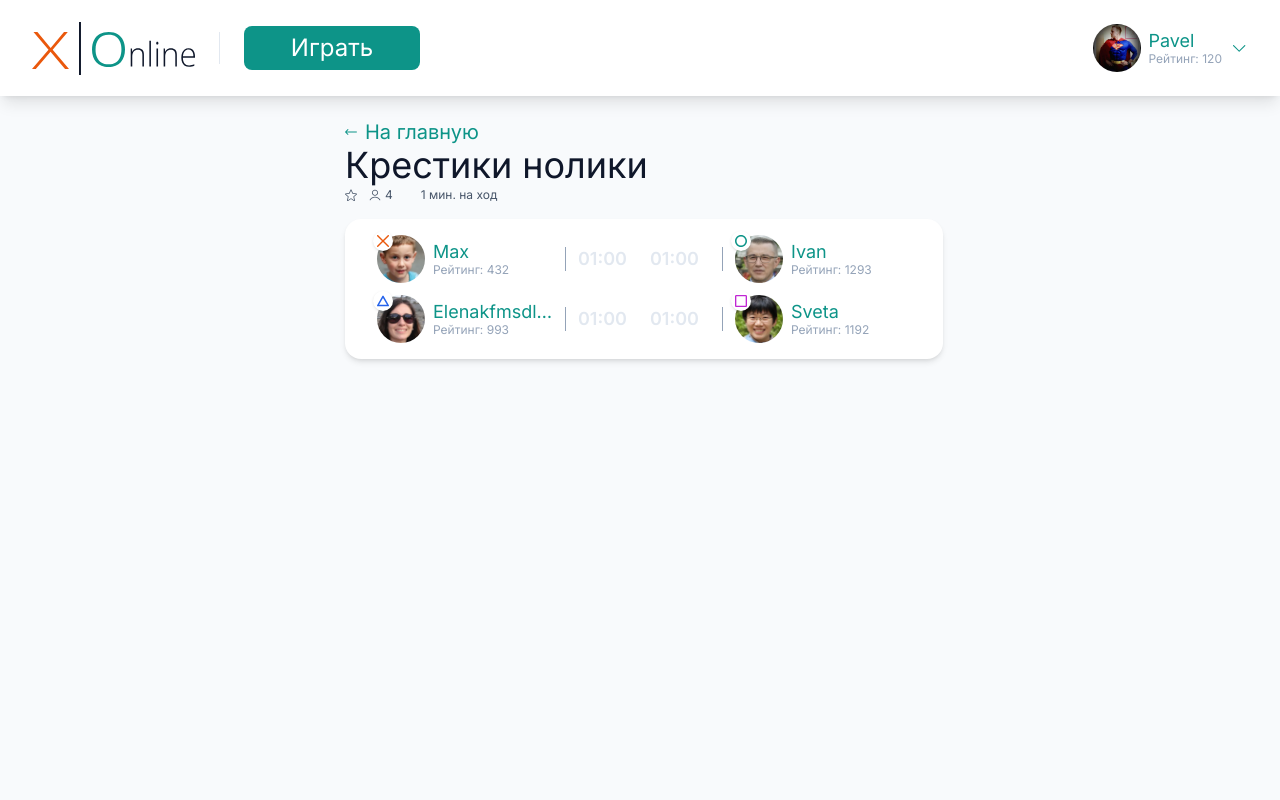
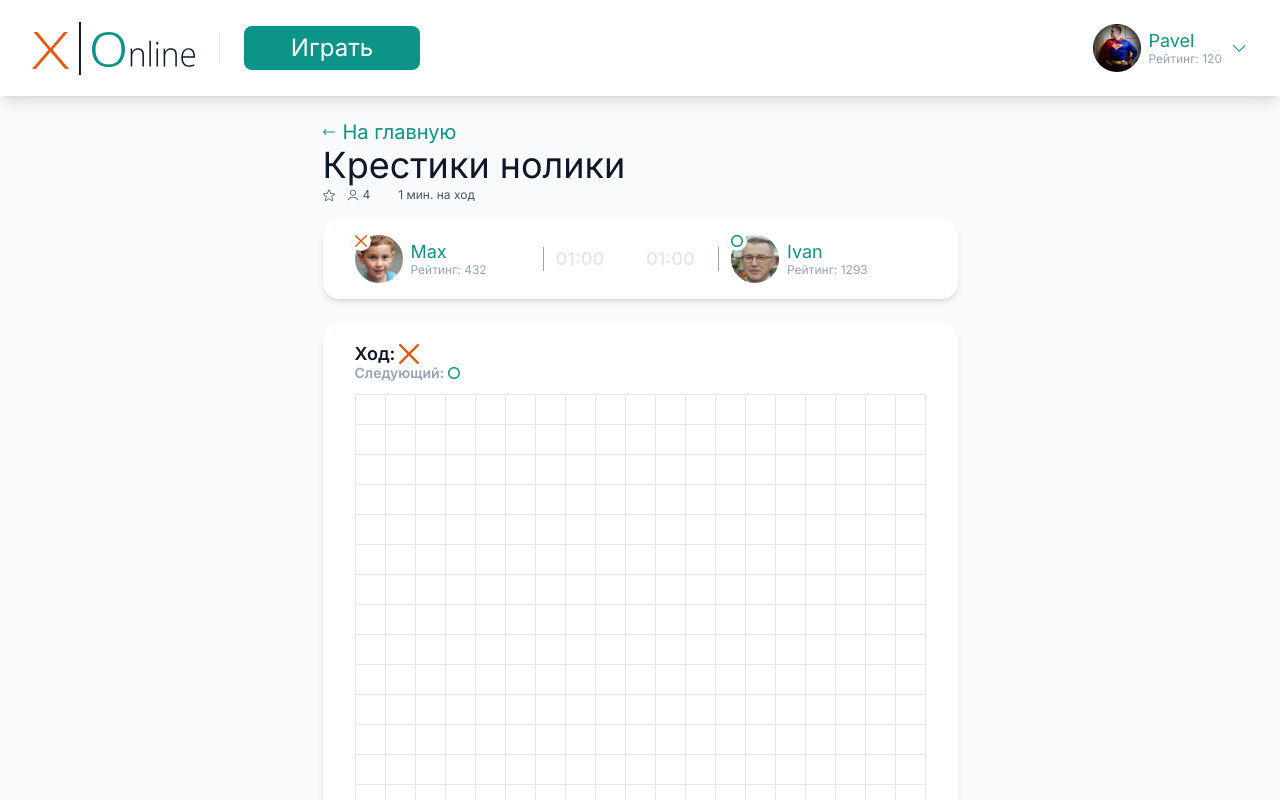
Before and after one commit to Mezin24/tic-tac-toe-online, a Next.js app: page / in a window 1280 px wide. Shown: the top 800 px of the page. Built offline with nearby package versions, Linux system fonts and the light colour scheme; some icons are missing.

Commit message:
refactor ui and model

```diff
--- a/components/game-new/game.jsx
+++ b/components/game-new/game.jsx
@@ -4,16 +4,61 @@ import { BackLink } from "./ui/back-link";
 import { GameLayout } from "./ui/game-layout";
 import { players } from "./constants";
 import { PlayerInfo } from "./ui/player-info";
+import { GameMoveInfo } from "./ui/game-move-info";
+import { UseGameState } from "./model/use-game-state";
+import { GameCell } from "./ui/game-cell";
+import { GameOverModal } from "./ui/game-over-modal";
+
+const PLAYER_COUNT = 2;
 
 export const Game = () => {
+  const {
+    cells,
+    currentMove,
+    handleCellClick,
+    nextMove,
+    winnerSequence,
+    winnerSymbol,
+  } = UseGameState(PLAYER_COUNT);
+
+  const winnerPlayer = players.find((player) => player.symbol === winnerSymbol);
+
   return (
+    <>
       <GameLayout
         backLink={<BackLink />}
         title={<GameTitle />}
         gameInfo={
           <GameInfo isRatingGame playersCount={4} timeMode={"1 мин. на ход"} />
         }
-      playerslist={players.map((player, index) => (
+        ndex
+        playerslist={players.slice(0, PLAYER_COUNT).map((player, index) => (
+          <PlayerInfo
+            key={player.id}
+            name={player.name}
+            isRight={index % 2}
+            avatar={player.avatar}
+            rating={player.rating}
+            symbol={player.symbol}
+            seconds={60}
+          />
+        ))}
+        gameMoveInfo={
+          <GameMoveInfo currentMove={currentMove} nextMove={nextMove} />
+        }
+        gameCells={cells.map((cell, index) => (
+          <GameCell
+            onClick={() => handleCellClick(index)}
+            key={index}
+            isWinner={winnerSequence?.includes(index)}
+            disabled={!!winnerSymbol}
+            symbol={cell}
+          />
+        ))}
+      />
+      <GameOverModal
+        winnerName={winnerPlayer?.name}
+        players={players.slice(0, PLAYER_COUNT).map((player, index) => (
           <PlayerInfo
             key={player.id}
             name={player.name}
@@ -25,5 +70,6 @@ export const Game = () => {
           />
         ))}
       />
+    </>
   );
 };
--- /dev/null
+++ b/components/game-new/model/compute-winner.js
@@ -0,0 +1,53 @@
+export function computeWinner(cells, sequenceSize = 5, fieldSize = 19) {
+  const gap = Math.floor(sequenceSize / 2);
+
+  function compareElements(indexes) {
+    let result = true;
+
+    for (let i = 1; i < indexes.length; i++) {
+      result &&= !!cells[indexes[i]];
+      result &&= cells[indexes[i]] === cells[indexes[i - 1]];
+    }
+
+    return result;
+  }
+
+  function getSequenceIndexes(i) {
+    const res = [
+      [], // -
+      [], // \
+      [], // /
+      [], // |
+    ];
+
+    for (let j = 0; j < sequenceSize; j++) {
+      res[0].push(j - gap + i);
+      res[1].push(fieldSize * (j - gap) + (j - gap) + i);
+      res[2].push(-fieldSize * (j - gap) + (j - gap) + i);
+      res[3].push(fieldSize * (j - gap) + i);
+    }
+
+    const x = i % fieldSize;
+    if (x < gap || x >= fieldSize - gap) {
+      res.shift();
+      res.shift();
+      res.shift();
+    }
+
+    return res;
+  }
+
+  for (let i = 0; i < cells.length; i++) {
+    if (cells[i]) {
+      const indexRows = getSequenceIndexes(i);
+
+      const winnerIndexes = indexRows.find((row) => compareElements(row));
+
+      if (winnerIndexes) {
+        return winnerIndexes;
+      }
+    }
+  }
+
+  return undefined;
+}
--- /dev/null
+++ b/components/game-new/model/get-next-move.js
@@ -0,0 +1,10 @@
+import { MOVE_ORDER } from "../constants";
+
+export function getNextMove(currentMove, playersCount, playersTimeOver) {
+  const slicedMoveOrder = MOVE_ORDER.slice(0, playersCount).filter(
+    (symbol) => !playersTimeOver.includes(symbol)
+  );
+
+  const nextMoveIndex = slicedMoveOrder.indexOf(currentMove) + 1;
+  return slicedMoveOrder[nextMoveIndex] ?? slicedMoveOrder[0];
+}
--- /dev/null
+++ b/components/game-new/model/use-game-state.js
@@ -0,0 +1,56 @@
+import { useState } from "react";
+import { GAME_SYMBOLS } from "../constants";
+import { computeWinner } from "./compute-winner";
+import { getNextMove } from "./get-next-move";
+
+export const UseGameState = (playersCount) => {
+  const [{ cells, currentMove, playersTimeOver }, setGameState] = useState(
+    () => ({
+      cells: new Array(19 * 19).fill(null),
+      currentMove: GAME_SYMBOLS.CROSS,
+      playersTimeOver: [],
+    })
+  );
+
+  const winnerSequence = computeWinner(cells);
+  const nextMove = getNextMove(currentMove, playersCount, playersTimeOver);
+  const winnerSymbol =
+    nextMove === currentMove ? currentMove : cells[winnerSequence?.[0]];
+
+  const handleCellClick = (index) => {
+    if (cells[index]) return;
+    setGameState((prev) => ({
+      ...prev,
+      currentMove: getNextMove(
+        prev.currentMove,
+        playersCount,
+        prev.playersTimeOver
+      ),
+      cells: prev.cells.map((cell, i) =>
+        i === index ? prev.currentMove : cell
+      ),
+    }));
+  };
+
+  const handlePlayerTimeOver = (symbol) => {
+    setGameState((prev) => ({
+      ...prev,
+      playersTimeOver: [...prev.playersTimeOver, symbol],
+      currentMove: getNextMove(
+        prev.currentMove,
+        playersCount,
+        prev.playersTimeOver
+      ),
+    }));
+  };
+
+  return {
+    cells,
+    currentMove,
+    nextMove,
+    handleCellClick,
+    handlePlayerTimeOver,
+    winnerSequence,
+    winnerSymbol,
+  };
+};
--- /dev/null
+++ b/components/game-new/ui/game-cell.jsx
@@ -0,0 +1,17 @@
+import clsx from "clsx";
+import { GameSymbol } from "./game-symbol";
+
+export function GameCell({ symbol, onClick, isWinner, disabled }) {
+  return (
+    <button
+      disabled={disabled}
+      onClick={onClick}
+      className={clsx(
+        "border border-slate-200 -mt-px -ml-px flex items-center justify-center",
+        isWinner && "bg-orange-600/10"
+      )}
+    >
+      {symbol && <GameSymbol className="w-5 h-5" symbol={symbol} />}
+    </button>
+  );
+}
--- a/components/game-new/ui/game-layout.jsx
+++ b/components/game-new/ui/game-layout.jsx
@@ -1,12 +1,29 @@
-export const GameLayout = ({ backLink, title, gameInfo, playerslist }) => {
+export const GameLayout = ({
+  backLink,
+  title,
+  gameInfo,
+  playerslist,
+  gameMoveInfo,
+  actions,
+  gameCells,
+}) => {
   return (
-    <div className="pl-2">
+    <div className="pb-10">
       {backLink}
       {title}
       {gameInfo}
       <div className="mt-4 bg-white rounded-2xl px-8 py-4 shadow-md  grid grid-cols-2 gap-3">
         {playerslist}
       </div>
+      <div className="mt-6 bg-white rounded-2xl px-8 pt-5 pb-7 shadow-md">
+        <div className="flex gap-3 items-center">
+          <div className="mr-auto">{gameMoveInfo}</div>
+          {actions}
+        </div>
+        <div className="mt-3 grid grid-rows-[repeat(19,_30px)] grid-cols-[repeat(19,_30px)] pl-px pt-px">
+          {gameCells}
+        </div>
+      </div>
     </div>
   );
 };
--- /dev/null
+++ b/components/game-new/ui/game-move-info.jsx
@@ -0,0 +1,14 @@
+import { GameSymbol } from "./game-symbol";
+
+export const GameMoveInfo = ({ currentMove, nextMove }) => {
+  return (
+    <>
+      <div className="capitalize text-lg font-semibold flex items-center gap-1 leading-tight">
+        ход: <GameSymbol symbol={currentMove} className="w-5 h-5" />
+      </div>
+      <div className="capitalize text-slate-400 text-sm font-semibold flex items-center gap-1 leading-tight">
+        следующий: <GameSymbol symbol={nextMove} className="w-3 h-3" />
+      </div>
+    </>
+  );
+};
--- a/components/game-new/ui/game-over-modal.jsx
+++ b/components/game-new/ui/game-over-modal.jsx
@@ -1,14 +1,19 @@
 import { UiModal } from "@/components/uikit/ui-modal";
 import { UIButton } from "@/components/uikit/ui-button";
 
-export const GameOverModal = () => {
+export const GameOverModal = ({ winnerName, players }) => {
   return (
-    <UiModal isOpen={false} onClose={() => console.log("close")}>
+    <UiModal
+      isOpen={winnerName}
+      width="md"
+      onClose={() => console.log("close")}
+    >
       <UiModal.Header>Игра завершена!</UiModal.Header>
       <UiModal.Body>
         <div className="text-sm">
-          Победитель: <span className="text-teal-600">Mezin</span>
+          Победитель: <span className="text-teal-600">{winnerName}</span>
         </div>
+        <div className="grid grid-cols-2 gap-3 mt-2">{players}</div>
       </UiModal.Body>
       <UiModal.Footer>
         <UIButton size="md" variant="outline">
```
Lines whose indentation alone changed are shown as unchanged.
